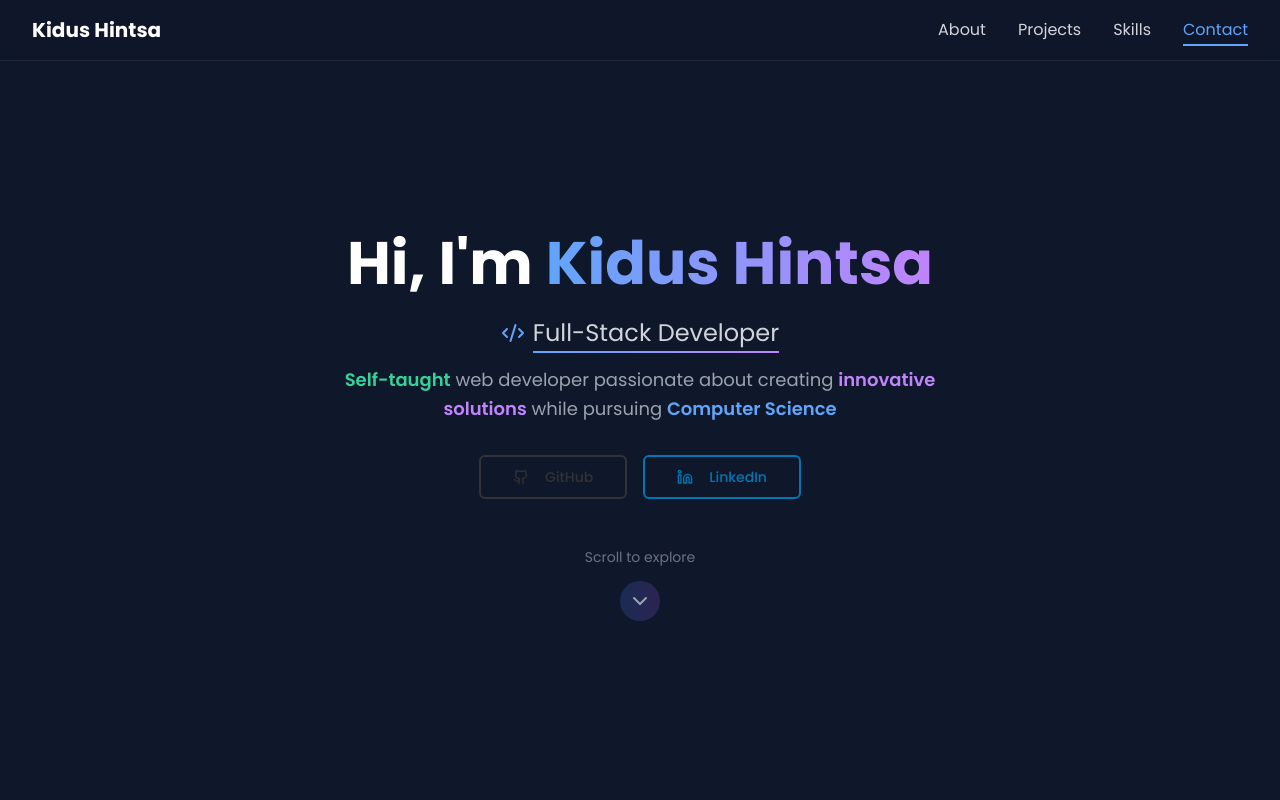
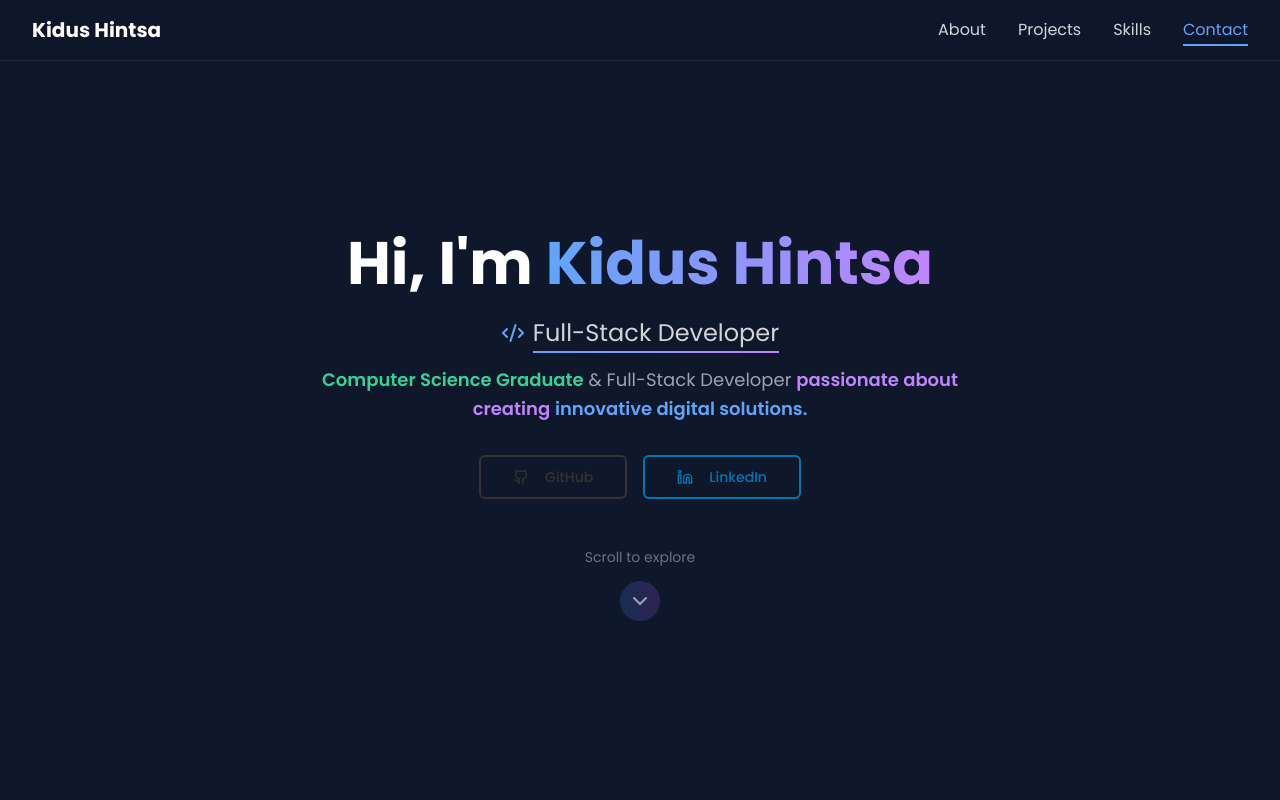
Before and after one commit to kidushintsa/kidus-portfolio--1-, a Next.js app: page / in a window 1280 px wide. Shown: the top 800 px of the page. Built offline with nearby package versions, Linux system fonts and the light colour scheme.

Commit message:
Update hero section text for clarity and focus

```diff
--- a/components/hero-section.tsx
+++ b/components/hero-section.tsx
@@ -90,13 +90,13 @@ export function HeroSection() {
           variants={itemVariants}
           className="text-lg text-gray-400 mb-8 max-w-2xl mx-auto leading-relaxed"
         >
-          <span className="font-semibold text-emerald-400">Self-taught</span>{" "}
-          web developer passionate about creating{" "}
+          <span className="font-semibold text-emerald-400">Computer Science Graduate</span>{" "}
+          & Full-Stack Developer{" "}
           <span className="font-semibold text-purple-400">
-            innovative solutions
+            passionate about creating
           </span>{" "}
-          while pursuing{" "}
-          <span className="font-semibold text-blue-400">Computer Science</span>
+
+          <span className="font-semibold text-blue-400">innovative digital solutions.</span>
         </motion.p>
 
         <motion.div
```
